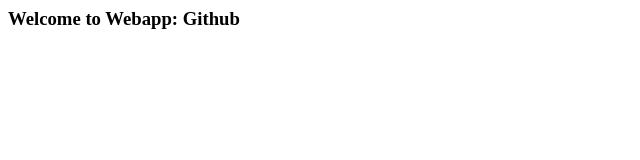
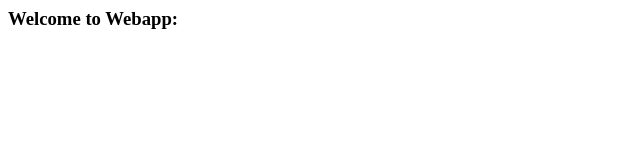
Before and after one commit to sudhakarreddyb/sample, a plain HTML site: page index.html in a window 1280 px wide. Shown: the full height of the page, 0-640 px from the left. Drawn offline with Linux system fonts and the light colour scheme.

Commit message:
Update index.html

```diff
--- a/index.html
+++ b/index.html
@@ -5,7 +5,7 @@
 
 <body>
 
-<h3>Welcome to Webapp: Github </h3>
+<h3>Welcome to Webapp:  </h3>
 
 </body>
 </html>
```
